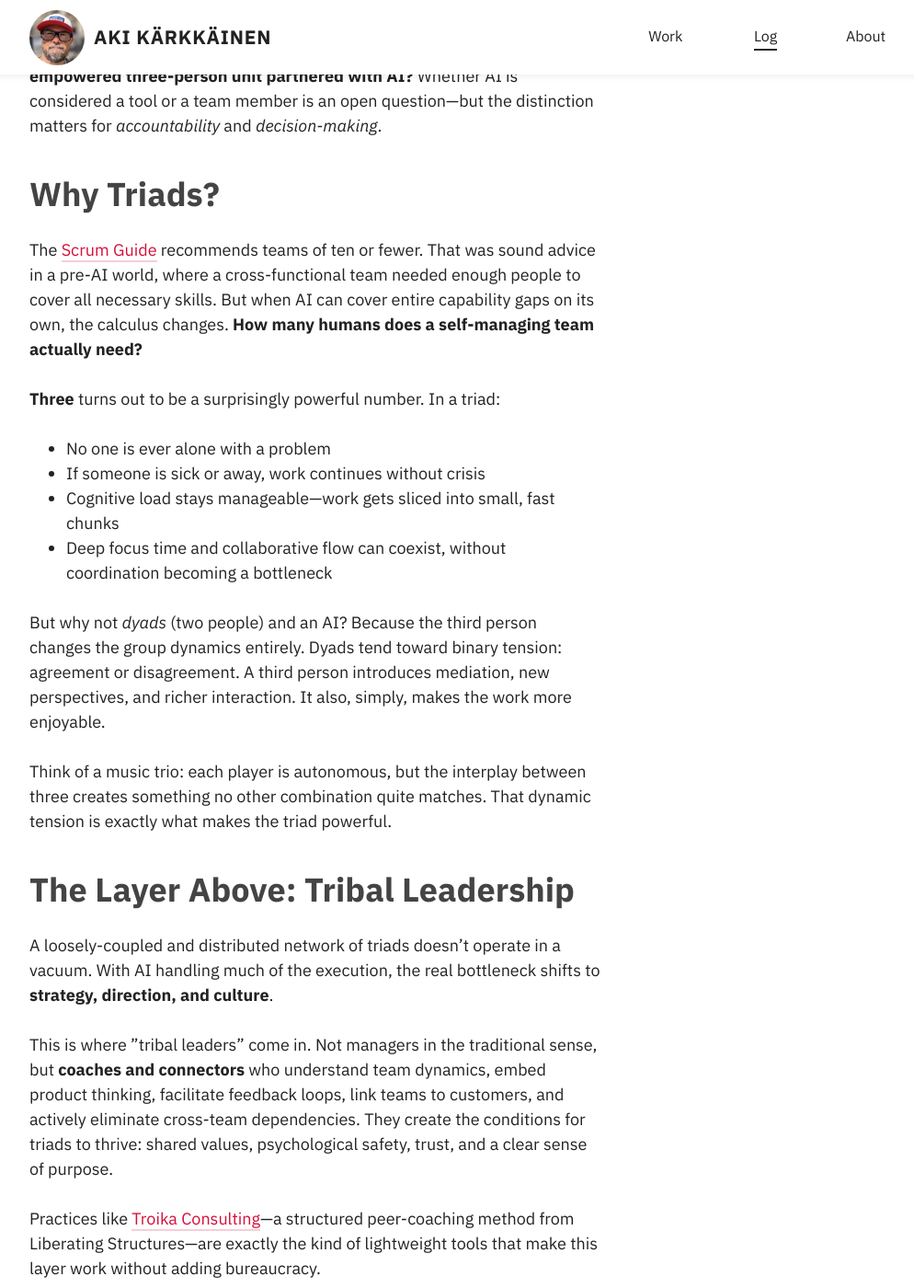
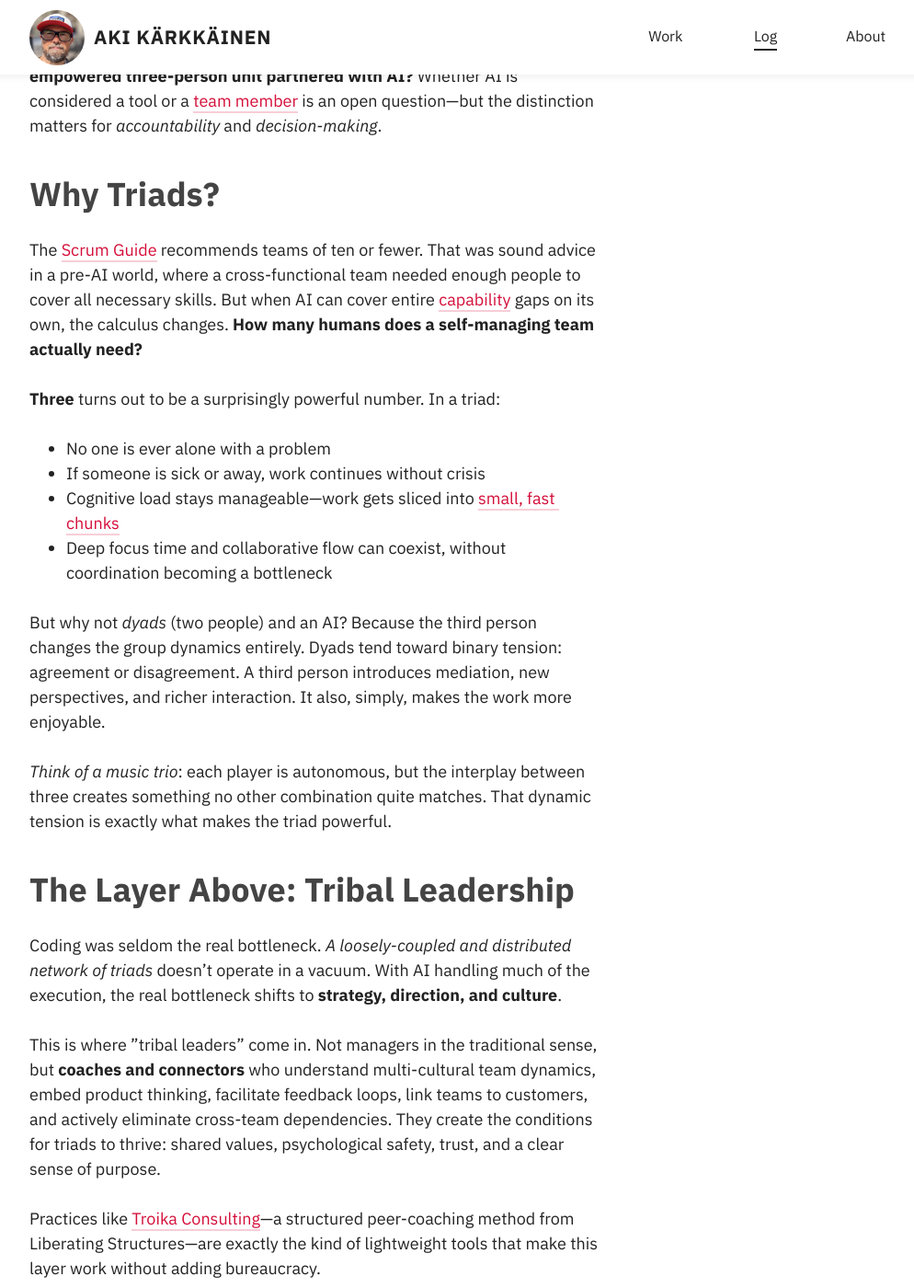
Before and after one commit to akikoo/akikoo.github.io, a Jekyll site: the page built from _posts/2026-04-19-AI-empowered-triads.html, in a window 1280 px wide and 1400 px high, scrolled down 781 px. Shown: the whole window at 92% size, without its empty margins (133-1127 px from the left). Built offline with Jekyll 4.4.1, drawn with Linux system fonts in a browser that asks for light colours; some web fonts are replaced; some of the changed text lies outside the part shown.

Commit message:
Adapt text, add links

```diff
--- a/_posts/2026-04-19-AI-empowered-triads.html
+++ b/_posts/2026-04-19-AI-empowered-triads.html
@@ -18,26 +18,26 @@ image:
   </figcaption>
 </figure>
 
-<p><em>Will my job exist in a few years?</em> Focusing on individual roles is understandable, but far less attention is paid to <strong>how AI will reshape teams and collaborative work</strong>. That’s the more interesting question.</p>
-<p>What if the future of high-performing teams is the <strong><em>triad</em>: a small, empowered three-person unit partnered with AI?</strong> Whether AI is considered a tool or a team member is an open question—but the distinction matters for <em>accountability</em> and <em>decision-making</em>.</p>
+<p><em>Will my job exist in a few years?</em> Focusing on individual roles is understandable, but far less attention is paid to <strong>how AI will reshape teams and <a href="/log/2026/02/24/rediscovering-the-human-core-of-teamwork/">collaborative work</a></strong>. That’s the more interesting question.</p>
+<p>What if the future of high-performing teams is the <strong><em>triad</em>: a small, empowered three-person unit partnered with AI?</strong> Whether AI is considered a tool or a <a href="/log/2023/10/24/people-are-not-resources/">team member</a> is an open question—but the distinction matters for <em>accountability</em> and <em>decision-making</em>.</p>
 
 <h2>Why Triads?</h2>
-<p>The <a href="https://scrumguides.org/">Scrum Guide</a> recommends teams of ten or fewer. That was sound advice in a pre-AI world, where a cross-functional team needed enough people to cover all necessary skills. But when AI can cover entire capability gaps on its own, the calculus changes. <strong>How many humans does a self-managing team actually need?</strong></p>
+<p>The <a href="https://scrumguides.org/">Scrum Guide</a> recommends teams of ten or fewer. That was sound advice in a pre-AI world, where a cross-functional team needed enough people to cover all necessary skills. But when AI can cover entire <a href="/log/2025/07/06/breaking-free-from-the-capability-trap/">capability</a> gaps on its own, the calculus changes. <strong>How many humans does a self-managing team actually need?</strong></p>
 <p><strong>Three</strong> turns out to be a surprisingly powerful number. In a triad:</p>
 
 <ul>
   <li>No one is ever alone with a problem</li>
   <li>If someone is sick or away, work continues without crisis</li>
-  <li>Cognitive load stays manageable—work gets sliced into small, fast chunks</li>
+  <li>Cognitive load stays manageable—work gets sliced into <a href="/log/2025/09/06/big-or-small/">small, fast chunks</a></li>
   <li>Deep focus time and collaborative flow can coexist, without coordination becoming a bottleneck</li>
 </ul>
 
 <p>But why not <em>dyads</em> (two people) and an AI? Because the third person changes the group dynamics entirely. Dyads tend toward binary tension: agreement or disagreement. A third person introduces mediation, new perspectives, and richer interaction. It also, simply, makes the work more enjoyable.</p>
-<p>Think of a music trio: each player is autonomous, but the interplay between three creates something no other combination quite matches. That dynamic tension is exactly what makes the triad powerful.</p>
+<p><em>Think of a music trio</em>: each player is autonomous, but the interplay between three creates something no other combination quite matches. That dynamic tension is exactly what makes the triad powerful.</p>
 
 <h2>The Layer Above: Tribal Leadership</h2>
-<p>A loosely-coupled and distributed network of triads doesn’t operate in a vacuum. With AI handling much of the execution, the real bottleneck shifts to <strong>strategy, direction, and culture</strong>.</p>
-<p>This is where ”tribal leaders” come in. Not managers in the traditional sense, but <strong>coaches and connectors</strong> who understand team dynamics, embed product thinking, facilitate feedback loops, link teams to customers, and actively eliminate cross-team dependencies. They create the conditions for triads to thrive: shared values, psychological safety, trust, and a clear sense of purpose.</p>
+<p>Coding was seldom the real bottleneck. <em>A loosely-coupled and distributed network of triads</em> doesn’t operate in a vacuum. With AI handling much of the execution, the real bottleneck shifts to <strong>strategy, direction, and culture</strong>.</p>
+<p>This is where ”tribal leaders” come in. Not managers in the traditional sense, but <strong>coaches and connectors</strong> who understand multi-cultural team dynamics, embed product thinking, facilitate feedback loops, link teams to customers, and actively eliminate cross-team dependencies. They create the conditions for triads to thrive: shared values, psychological safety, trust, and a clear sense of purpose.</p>
 <p>Practices like <a href="https://www.liberatingstructures.com/8-troika-consulting/">Troika Consulting</a>—a structured peer-coaching method from Liberating Structures—are exactly the kind of lightweight tools that make this layer work without adding bureaucracy.</p>
 
 <h2>Potential weaknesses</h2>
```
